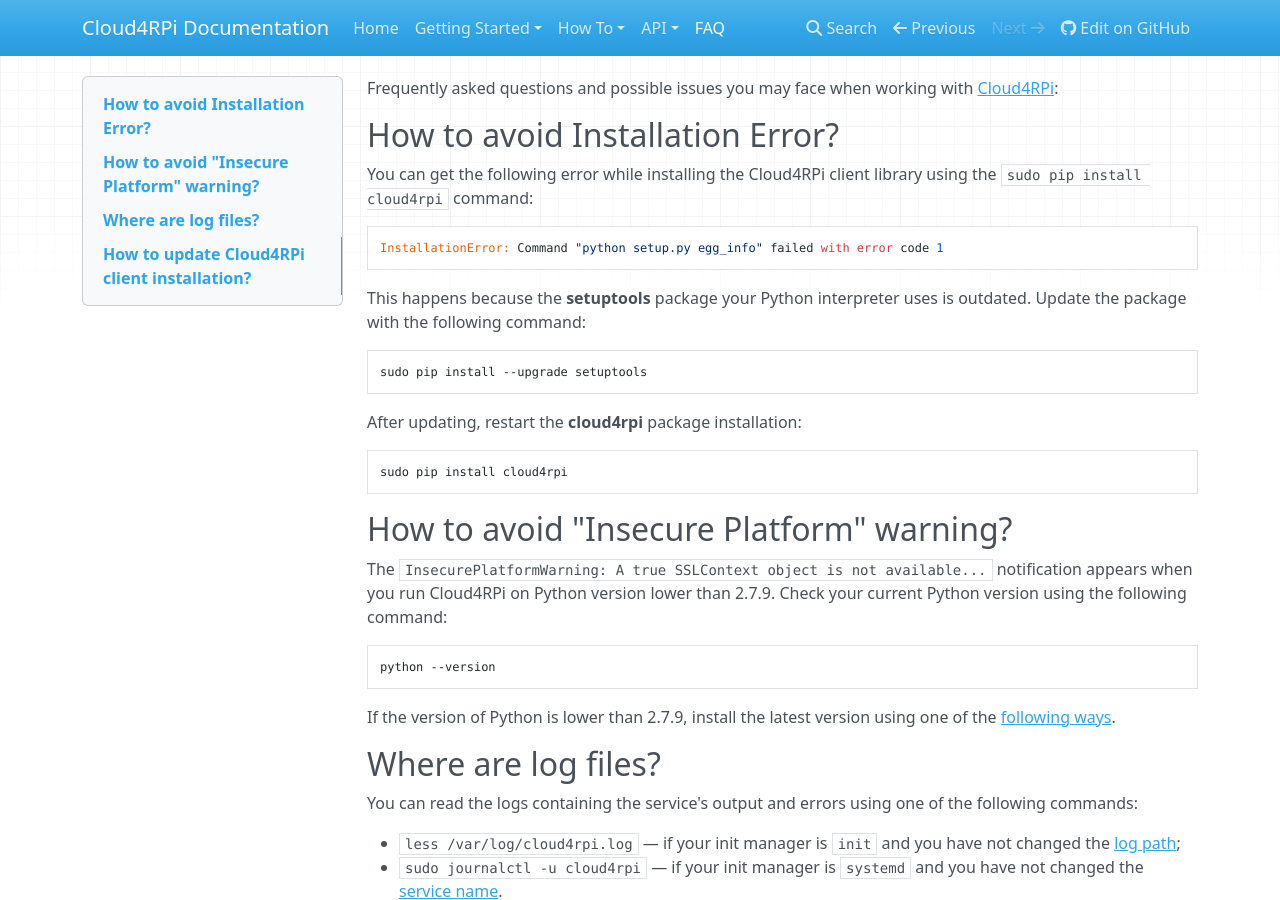
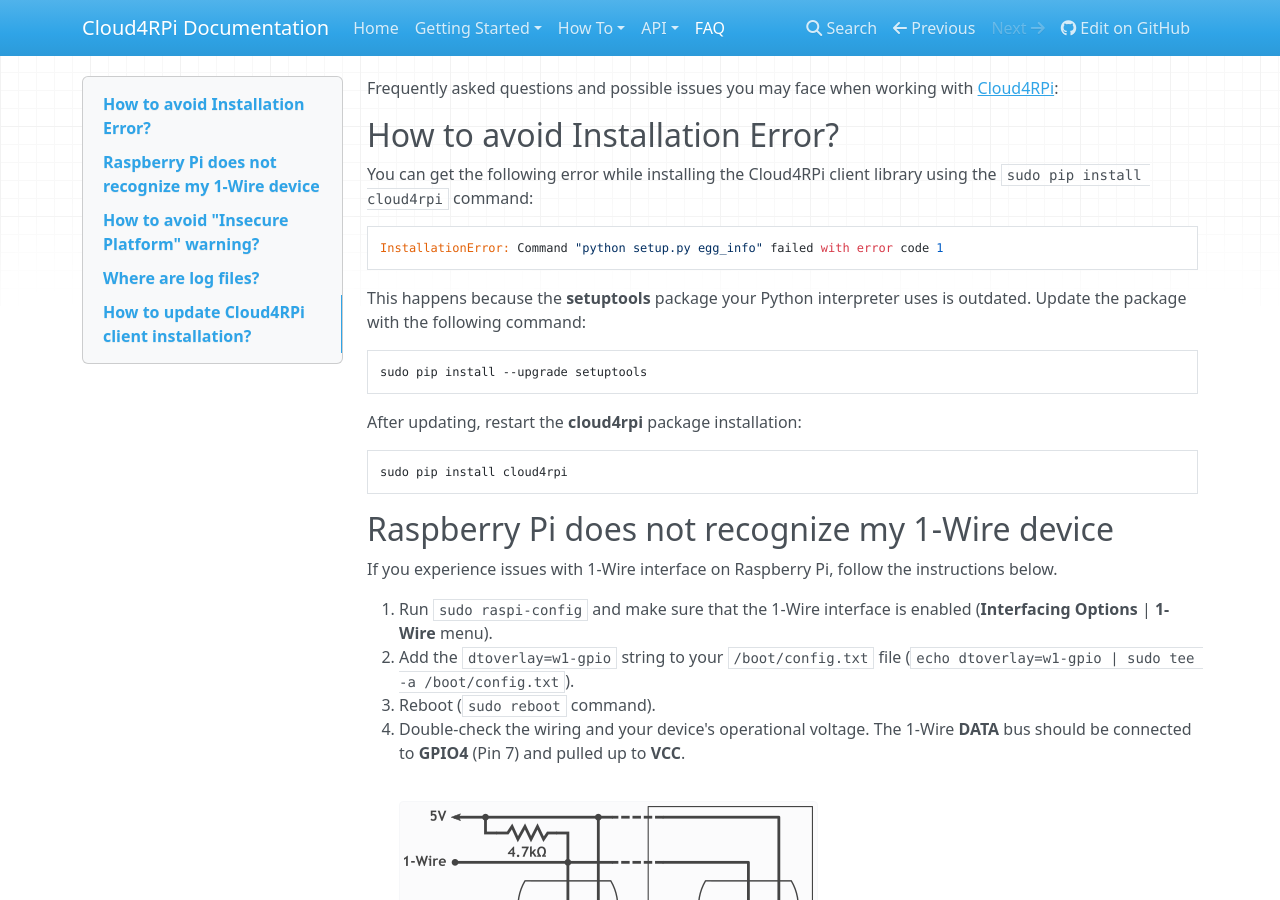
Before and after one commit to cloud4rpi/docs, an MkDocs documentation site: the page built from docs/faq.md, in a window 1280 px wide and 900 px high. Built offline with MkDocs 1.6.1, drawn with Linux system fonts in a browser that asks for light colours; nearby versions of some CDN libraries; old or Windows-style settings are respelled for this version of MkDocs.

Commit message:
1wire issues on RPi

````diff
--- a/docs/faq.md
+++ b/docs/faq.md
@@ -19,6 +19,17 @@
 ```sh
 sudo pip install cloud4rpi
 ```
+
+## Raspberry Pi does not recognize my 1-Wire device
+
+If you experience issues with 1-Wire interface on Raspberry Pi, follow the instructions below.
+
+1. Run `sudo raspi-config` and make sure that the 1-Wire interface is enabled (**Interfacing Options** | **1-Wire** menu).
+2. Add the `dtoverlay=w1-gpio` string to your `/boot/config.txt` file (`echo dtoverlay=w1-gpio | sudo tee -a /boot/config.txt`).
+3. Reboot (`sudo reboot` command).
+4. Double-check the wiring and your device's operational voltage. The 1-Wire **DATA** bus should be connected to **GPIO4** (Pin 7) and pulled up to **VCC**.
+
+    ![](/res/ds18b20.png)
 
 ## How to avoid "Insecure Platform" warning?
 
````
